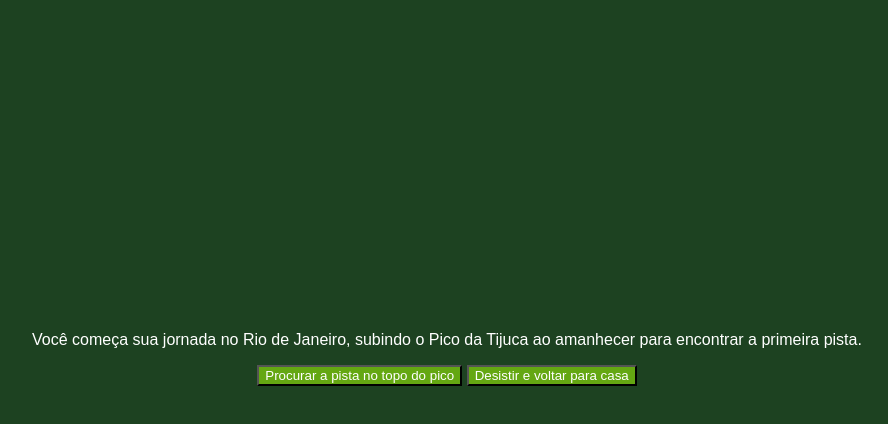
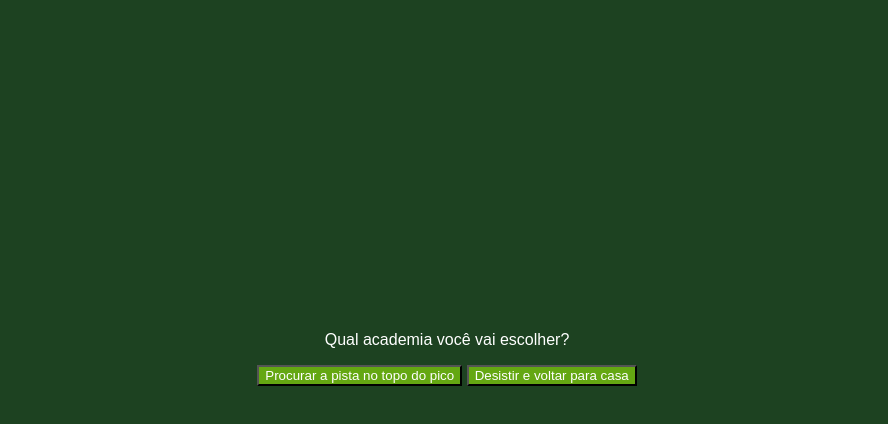
Before and after one commit to kemyamaral/aventura-, a plain HTML site: page index.html in a window 1280 px wide. Both pictures are taken after a click on the button "Rio de Janeiro". Shown: the whole page, without its empty margins (193-1081 px from the left). Drawn offline with Linux system fonts and the light colour scheme; a web font is replaced by a local one.

Commit message:
Update index.html

```diff
--- a/index.html
+++ b/index.html
@@ -18,7 +18,7 @@
             <button class="btn-proximo" data-proximo="2">Pernambuco</button>
         </div>
         <div class="passo" id="passo-1">
-            <p>Você começa sua jornada no Rio de Janeiro, subindo o Pico da Tijuca ao amanhecer para encontrar a primeira pista.</p>
+            <p>Qual academia você vai escolher?</p>
             <button class="btn-proximo" data-proximo="3">Procurar a pista no topo do pico</button>
             <button class="btn-proximo" data-proximo="4">Desistir e voltar para casa</button>
         </div>
```
